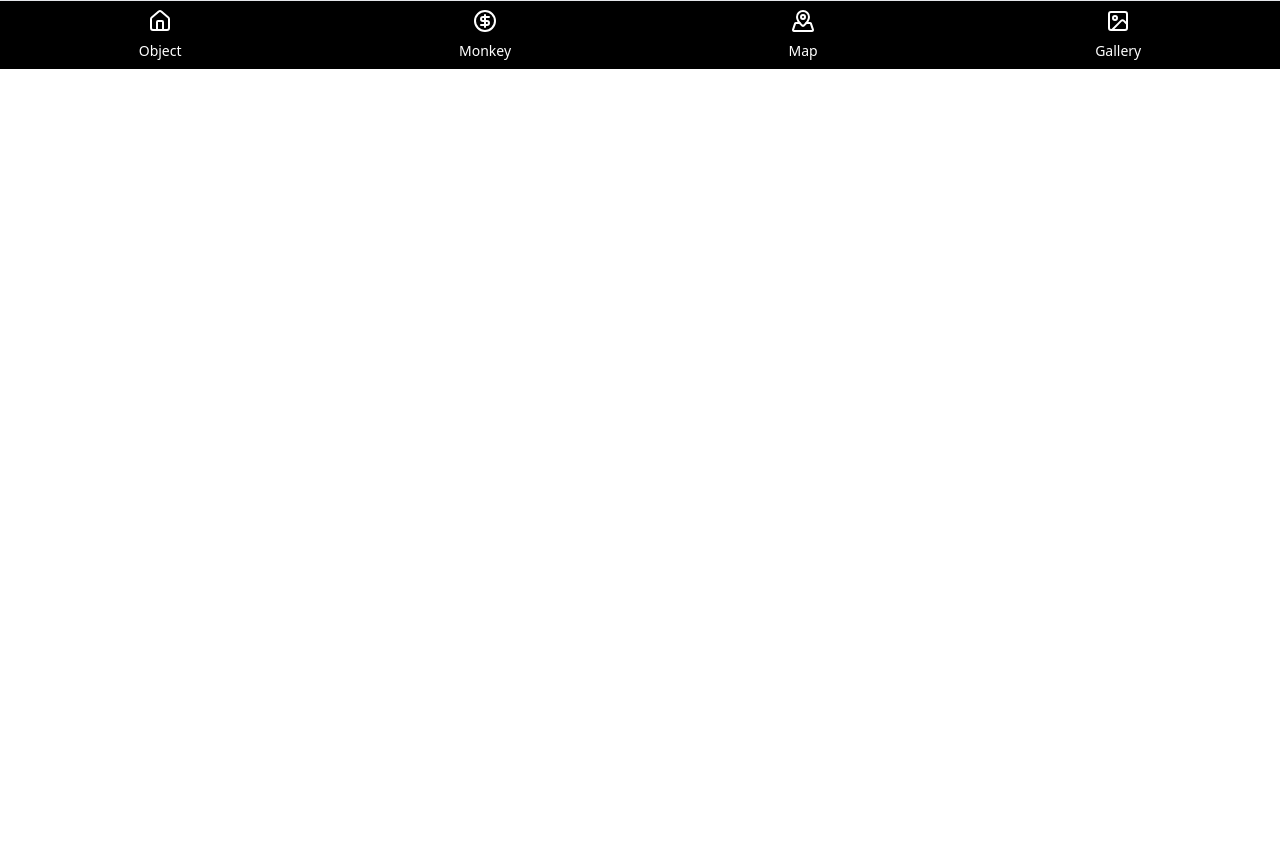
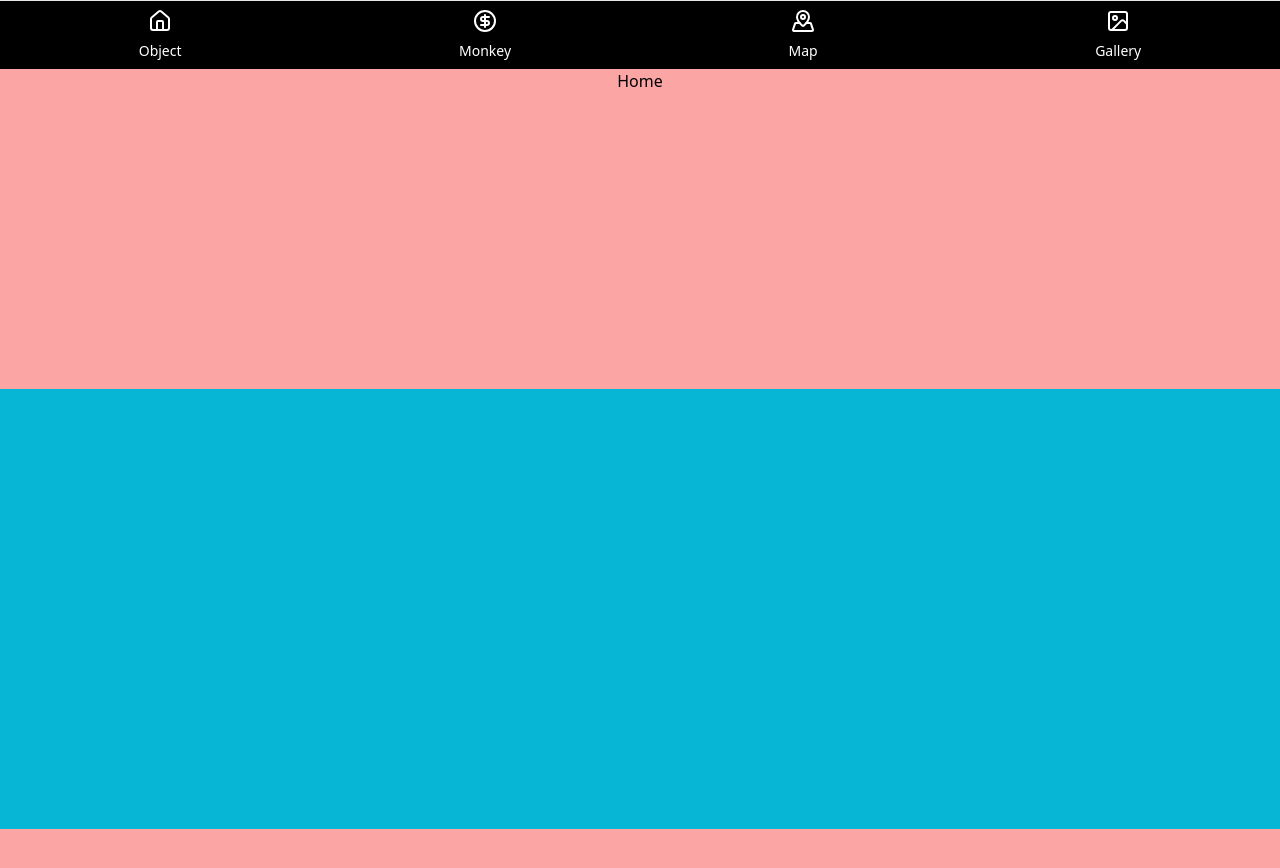
Before and after one commit to jsaugat/PrimeHackathon2023-Vectra, a React (Create React App) app: page /home in a window 1280 px wide. Before the commit the page ends 800 px from the top, so only its background shows below. Built offline with nearby package versions, Linux system fonts and the light colour scheme.

Commit message:
added swiper

```diff
--- a/package.json
+++ b/package.json
@@ -8,6 +8,7 @@
     "@testing-library/jest-dom": "^5.17.0",
     "@testing-library/react": "^13.4.0",
     "@testing-library/user-event": "^13.5.0",
+    "@use-gesture/react": "^10.3.1",
     "axios": "^1.7.2",
     "lucide-react": "^0.411.0",
     "react": "^18.3.1",
--- a/src/App.css
+++ b/src/App.css
@@ -45,5 +45,5 @@
 /* overwriting  */
 
 .cNjdVN {
-  /* height: 80% !important; */
+  height:320px !important;
 }
--- a/src/App.js
+++ b/src/App.js
@@ -7,17 +7,34 @@ import Header from './Components/Header.jsx'; // Ensure the correct path
 import { BrowserRouter, Route, Routes } from 'react-router-dom';
 import Home from './Pages/Home.jsx';
 
+import Gesture from './Components/Gesture.jsx';
+
+
+// test modes
+import TestMode1 from './Components/TestMode1.jsx';
+import TestMode2 from './Components/TestMode2.jsx';
+
 function App() {
   return (
     <div className="App">
       <BrowserRouter>
+
         <Header />
-        <Routes>
-          <Route path='/' element={<Home />} />
-          <Route path='/objectdetection' element={<ObjDetection />} />
-          <Route path='/imgCaption' element={<ImgCaption />} />
+
+       <div style={ {height:"320px"} } className='all_div_wrap' >
+       <Routes>
+          <Route path='/home' element={<Home />} />
+          <Route path='/imgcaption' element={<ImgCaption />} />
+          <Route path='/testmode1' element={<TestMode1 />} />
+          <Route path='/testmode2' element={<TestMode2 />} />
           {/* Add more routes here if needed */}
         </Routes>
+        </div>
+
+      <div style={{height:"55vh"}} className='gesture_wrap' >
+        <Gesture/>
+      </div>
+
       </BrowserRouter>
     </div>
   );
--- /dev/null
+++ b/src/Components/Gesture.jsx
@@ -0,0 +1,48 @@
+import React, { useEffect, useState } from 'react';
+import { useDrag } from '@use-gesture/react';
+import { useLocation } from 'react-router-dom';
+import { useNavigate } from 'react-router-dom';
+
+export default function Gesture() {
+
+    const loco = useLocation();
+
+    const navigate = useNavigate();
+
+    const [chage, setChage] = useState(false)
+
+    const binnd = useDrag( ({ swipe:[swipeX], movement: [moveX]} )=>{
+
+      if( moveX < 0 ){
+
+        if( loco.pathname === "/home" ){
+         if(chage){
+          navigate("/imgcaption");
+         }
+
+        }else if( loco.pathname === "/imgcaption" ){
+          navigate("/testmode1");
+        }else if( loco.pathname === "/testmode1" ){
+          navigate("/testmode2");
+        }else if( loco.pathname === "/testmode2" ){
+          navigate("/home");
+        }
+
+        setTimeout(() => {
+          setChage(true)
+        }, 1000);
+
+      }else {
+        console.log("ulta vayo");
+      }
+
+      } );
+
+      console.log()
+
+  return (
+    <div style={{height:"100%"}} className='pt-5 gesture section  bg-cyan-500 ' {...binnd()} >
+
+          </div>
+  )
+}
--- a/src/Components/Header.jsx
+++ b/src/Components/Header.jsx
@@ -1,4 +1,4 @@
-import React from 'react';
+import React, { useState } from 'react';
 import { Link } from 'react-router-dom';
 
 
@@ -6,13 +6,21 @@ import { Link } from 'react-router-dom';
 import { CircleDollarSign, Home, Image, MapPinned } from 'lucide-react';
 
 
+// import testMode1 from './Components/TestMode1.jsx';
+import { useLocation } from 'react-router-dom';
+
+
+
+
 const Header = () => {
+
+
   return (
-    <nav class="fixed top-0 left-0 right-0 bg-black border-t border-gray-200">
+    <nav class=" bg-black border-t border-gray-200">
     <div class="flex justify-around">
     <Link
                   className="block text-black/60 transition duration-200 hover:text-black/80 dark:text-white/60 dark:hover:text-white/80 lg:px-2"
-                  to="/objectdetection"
+                  to="/home"
                 >
         <div  class="flex flex-col items-center p-2 text-white hover:text-blue-500 active:text-blue-500" onclick="showSection('home')">
             <Home />
@@ -33,7 +41,7 @@ const Header = () => {
 
         <Link
                   className="block text-black/60 transition duration-200 hover:text-black/80 dark:text-white/60 dark:hover:text-white/80 lg:px-2"
-                  to="/objectdetection"
+                  to="/testmode1"
                 >
         <div  class="flex flex-col items-center p-2 text-white hover:text-blue-500 active:text-blue-500" onclick="showSection('notifications')">
         <MapPinned />
@@ -44,7 +52,7 @@ const Header = () => {
 
         <Link
                   className="block text-black/60 transition duration-200 hover:text-black/80 dark:text-white/60 dark:hover:text-white/80 lg:px-2"
-                  to="/objectdetection"
+                  to="/testmode2"
                 >
         <div  class="flex flex-col items-center p-2 text-white hover:text-blue-500 active:text-blue-500" onclick="showSection('profile')">
         <Image />
--- /dev/null
+++ b/src/Components/Layout.tsx
@@ -0,0 +1,2 @@
+import { Outlet } from "react-router-dom";
+import Header from "./Header";
--- /dev/null
+++ b/src/Components/TestMode1.jsx
@@ -0,0 +1,7 @@
+import React from 'react'
+
+export default function TestMode1() {
+  return (
+    <div>TestMode1</div>
+  )
+}
--- /dev/null
+++ b/src/Components/TestMode2.jsx
@@ -0,0 +1,7 @@
+import React from 'react'
+
+export default function TestMode2() {
+  return (
+    <div>TestMode2</div>
+  )
+}
--- a/src/Pages/Home.jsx
+++ b/src/Pages/Home.jsx
@@ -3,7 +3,7 @@ import React from 'react'
 
 const Home = () => {
   return (
-    <div>Home</div>
+    <div className='h-screen bg-red-300' >Home</div>
   )
 }
 
--- a/src/Pages/imgcaption.jsx
+++ b/src/Pages/imgcaption.jsx
@@ -2,6 +2,13 @@
 import React, { useState, useRef } from 'react';
 import axios from 'axios';
 import { Camera } from 'react-camera-pro';
+
+
+// use gesture
+import { useDrag } from '@use-gesture/react';
+
+import { useNavigate } from 'react-router-dom';
+import { useLocation } from 'react-router-dom';
 
 const API_URL = "https://api-inference.huggingface.co/models/Salesforce/blip-image-captioning-large";
 const headers = {
@@ -12,6 +19,9 @@ const headers = {
 function ImgCaption() {
     const [caption, setCaption] = useState('');
     const camera = useRef(null);
+
+    const navigate = useNavigate();
+    const location = useLocation();
 
     const query = async (imageBlob) => {
       try {
@@ -30,18 +40,28 @@ function ImgCaption() {
       const blob = await response.blob();
       query(blob);
     };
+
+
+    // gesture function trigger
+    const binnd = useDrag( ({ swipe:[swipeX]} )=>{
+      if (swipeX > 100) {
+       navigate('/home');
+      } else if( swipeX < -100) {
+        console.log(swipeX);
+
+      }
+    } );
+
+    console.log(location.pathname);
+
+
     return (
-      <div className="relative top-16 ">
-      <div className="camera-gesture h-screen wrap bg">
-        <div className='h-2/6 camera_section' >
+      <div className="relative">
+      <div className="camera-gesture h-auto wrap bg">
+        <div style={{height:"100%"}} className='camera_section' >
         <Camera ref={camera} aspectRatio={16 / 9} facingMode="environment" />
-        {caption && <p>{caption}</p>}
+        {caption && <p className='py-10' >{caption}</p>}
         </div>
-
-          <div className='h-full pt-5 gesture section bg-cyan-500 ' >
-          this is gesture section
-          </div>
-
       </div>
 
       </div>
```
Also changed, not shown: 1 other file (tests, documents, lock files or other folders).
